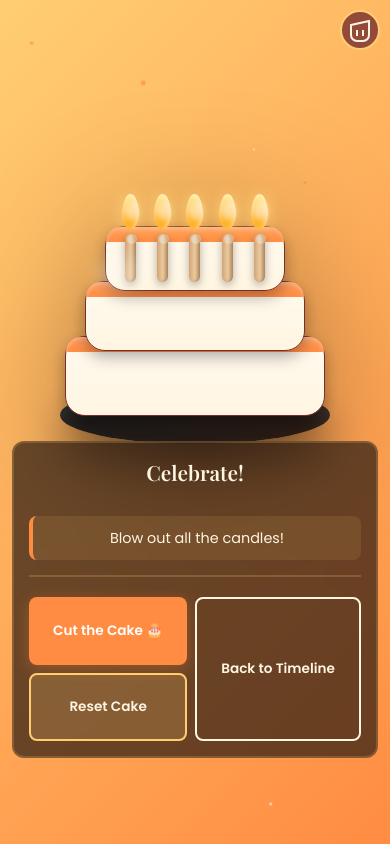
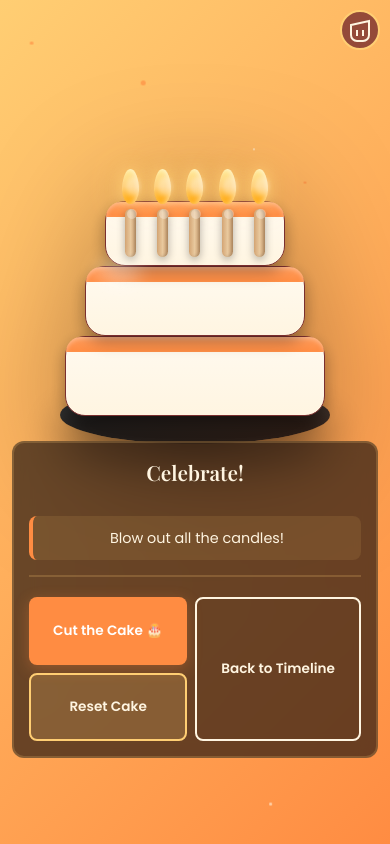
Before and after one commit to chintan-singal/hbddad, a plain HTML site: page cake.html in a window 390 px wide. Drawn offline with nearby package versions, Linux system fonts and the light colour scheme.

Commit message:
Add files via upload

```diff
--- a/cake.css
+++ b/cake.css
@@ -694,13 +694,13 @@ body {
     .layer-2 {
         width: 75%;
         height: 85px;
-        bottom: 80px;
+        bottom: 100px;
     }
 
     .layer-3 {
         width: 65%;
         height: 75px;
-        bottom: 155px;
+        bottom: 185px;
     }
 
     .plate {
@@ -779,13 +779,13 @@ body {
     .layer-2 {
         width: 240px;
         height: 75px;
-        bottom: 70px;
+        bottom: 85px;
     }
 
     .layer-3 {
         width: 200px;
         height: 70px;
-        bottom: 135px;
+        bottom: 160px;
     }
 
     .plate {
@@ -863,18 +863,19 @@ body {
     .layer-1 {
         width: 240px;
         height: 75px;
+        bottom: 0;
     }
 
     .layer-2 {
         width: 200px;
         height: 65px;
-        bottom: 60px;
+        bottom: 75px;
     }
 
     .layer-3 {
         width: 165px;
         height: 60px;
-        bottom: 115px;
+        bottom: 140px;
     }
 
     .plate {
@@ -946,13 +947,13 @@ body {
     .layer-2 {
         width: 220px;
         height: 70px;
-        bottom: 65px;
+        bottom: 80px;
     }
 
     .layer-3 {
         width: 180px;
         height: 65px;
-        bottom: 125px;
+        bottom: 150px;
     }
 
     .plate {
```
